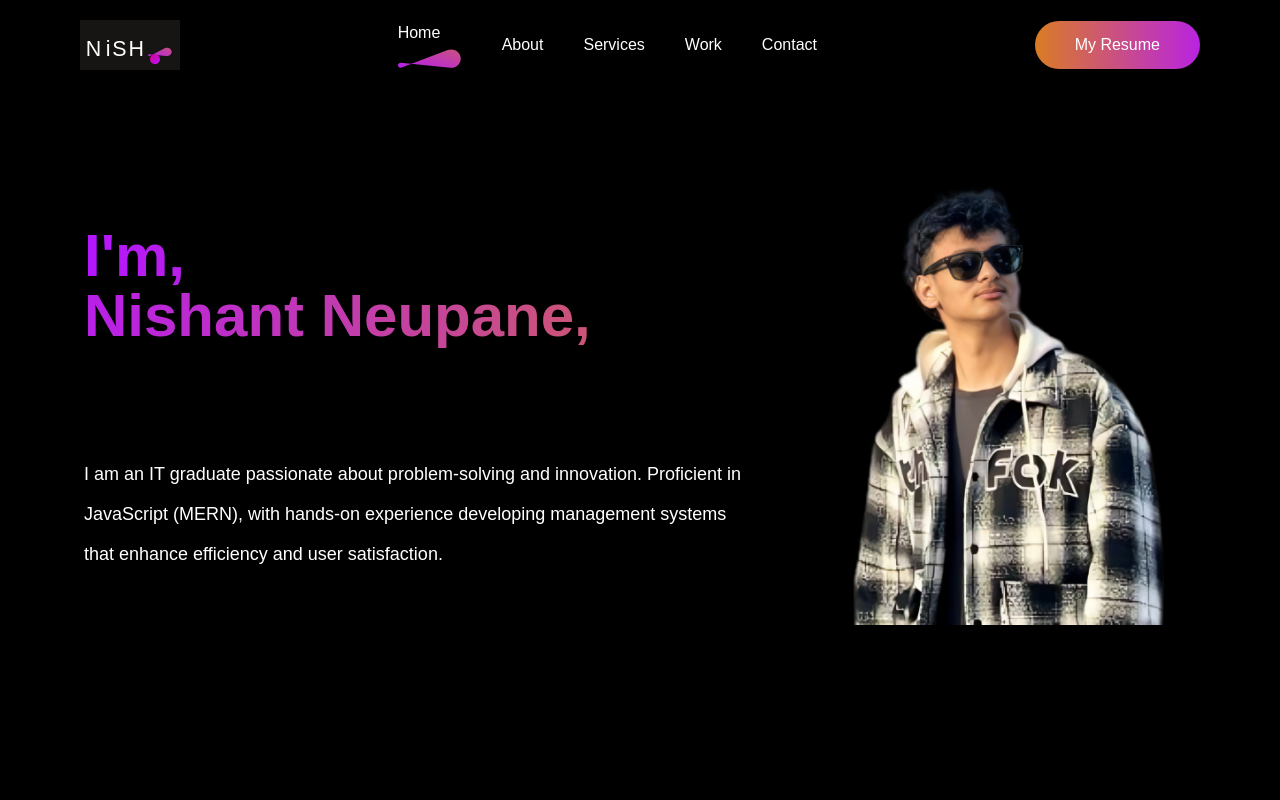
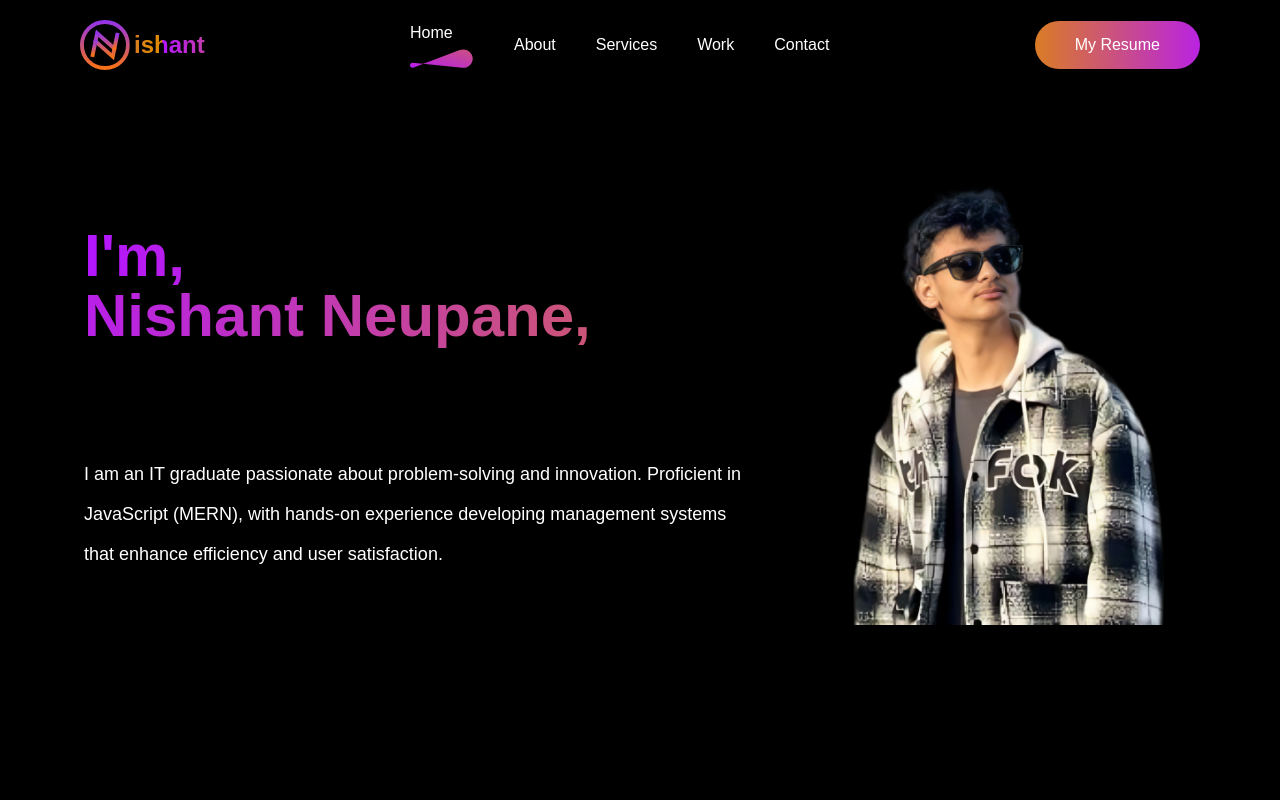
Before and after one commit to nishant-neupane/portfolio-next, a Next.js app: page / in a window 1280 px wide. Shown: the top 800 px of the page. Built offline with nearby package versions, Linux system fonts and the light colour scheme.

Commit message:
Logo and minor changes

```diff
--- a/src/app/component/Contact.jsx
+++ b/src/app/component/Contact.jsx
@@ -10,7 +10,7 @@ const Contact = () => {
     setResult("Sending....");
 
     const formData = new FormData(event.target);
-    formData.append("access_key", "74f6f26b-7b3f-4e34-84f9-50fe249ca52b");
+    formData.append("access_key", "74f6f26b-7b3f-4e34-84f9-50fe489ca52b");
 
     const response = await fetch("https://api.web3forms.com/submit", {
       method: "POST",
@@ -35,7 +35,7 @@ const Contact = () => {
   return (
     <div
       id="contact"
-      className="flex flex-col items-center justify-center gap-12 px-6 py-10 md:px-10 lg:px-40 bg-black text-white"
+      className="flex flex-col items-center justify-center gap-12 px-6 py-10 md:px-10 lg:px-40 bg-black text-white container"
     >
       <div className="relative z-[1] text-center">
         <h1 className="text-4xl md:text-5xl lg:text-6xl font-medium">
--- a/src/app/component/Footer.jsx
+++ b/src/app/component/Footer.jsx
@@ -1,11 +1,20 @@
+"use client";
+import Image from "next/image";
 import React from "react";
+const logo = "/logo1.svg";
 
 const Footer = () => {
+  const handleSubmit = () => {
+    console.log("clicked");
+  };
   return (
-    <div className="px-6 py-10 lg:px-40 flex flex-col gap-6 bg-black text-white">
-      <div className="flex flex-col lg:flex-row justify-between gap-10">
+    <div className="px-6 py-10 lg:px-40 flex flex-col gap-6 bg-black text-white container">
+      <div className="flex flex-col md:flex-row justify-between items-center gap-10">
         <div className="flex flex-col gap-5 max-w-md text-center lg:text-left">
-          <img src="/logo.svg" alt="Footer Logo" className="mx-auto lg:mx-0" />
+          <div className="flex justify-center md:justify-start items-center  gap-1">
+            <Image src={logo} alt="Logo" width={50} height={50} />
+            <p className="text-gradient text-2xl font-[700]">ishant</p>
+          </div>{" "}
           <p className="text-base md:text-lg text-[#d8d8d8]">
             I am an IT student passionate about problem-solving and innovation.
             Proficient in JavaScript (MERN), with hands-on experience developing
@@ -13,8 +22,8 @@ const Footer = () => {
           </p>
         </div>
 
-        <div className="flex flex-col lg:flex-row items-center gap-5 w-full lg:w-auto">
-          <div className="flex items-center gap-3 p-4 lg:p-5 w-full lg:w-auto rounded-full bg-[#32323b] hover:border-2 hover:border-white transition-all">
+        <div className="flex flex-col md:flex-row items-center gap-5 w-full lg:w-auto">
+          <div className="flex items-center gap-3 p-4 lg:p-5 w-2/3 lg:w-auto rounded-full bg-[#32323b] hover:border-2 hover:border-white transition-all">
             <img src="/user_icon.svg" alt="User Icon" className="w-5 h-5" />
             <input
               type="email"
@@ -23,7 +32,12 @@ const Footer = () => {
             />
           </div>
 
-          <button className="text-sm md:text-lg px-6 py-3 md:px-10 md:py-4 lg:px-14 lg:py-5 rounded-full bg-gradient-to-r from-[#df8908] to-[#b415ff] hover:scale-105 transition-transform duration-300">
+          <button
+            onClick={() => {
+              handleSubmit();
+            }}
+            className="text-sm md:text-lg px-6 py-3 md:px-10 md:py-4 lg:px-14 lg:py-5 rounded-full bg-gradient-to-r from-[#df8908] to-[#b415ff] hover:scale-105 transition-transform duration-300"
+          >
             Subscribe
           </button>
         </div>
--- a/src/app/component/Hero.jsx
+++ b/src/app/component/Hero.jsx
@@ -11,41 +11,8 @@ import "./Hero.css";
 gsap.registerPlugin(ScrollTrigger);
 
 export default function Hero() {
-  const handleDownload = () => {
-    try {
-      const fileUrl =
-        "https://drive.google.com/uc?export=download&id=1pO6-cPlQtxCoMAoA1_gGHlBu3V4umXjt";
-      const link = document.createElement("a");
-      link.href = fileUrl;
-      link.download = "resume.pdf";
-      document.body.appendChild(link);
-      link.click();
-      document.body.removeChild(link);
-    } catch (error) {
-      console.error("Failed to download resume:", error);
-    }
-  };
 
-  const services = [
-    {
-      id: "01",
-      title: "Web design",
-      description:
-        "I specialize in creating visually captivating and functional websites that make a strong first impression. With a focus on cohesive visual language, I craft designs that align with your brand and engage your audience.",
-    },
-    {
-      id: "02",
-      title: "Webflow development",
-      description:
-        "As a Webflow Partner, I am proficient in leveraging this powerful tool to build engaging, high-performance websites that are tailored to your specific needs—ensuring that each site is not just visually appealing but also robust, scalable, and easy to manage.",
-    },
-    {
-      id: "03",
-      title: "Animation & interaction",
-      description:
-        "Animations and interactions are crucial for creating dynamic and engaging digital experiences. I utilize the latest tools to design and implement rich interactive elements, from subtle movements to complex animations.",
-    },
-  ];
+
 
   const refs = {
     container: useRef(null),
@@ -148,7 +115,7 @@ export default function Hero() {
   }, []);
 
   return (
-    <div ref={refs.container} className="relative bg-black">
+    <div ref={refs.container} className="relative bg-black container">
       <div className="flex justify-center items-center min-h-screen ">
         <div
           id="home"
@@ -156,7 +123,9 @@ export default function Hero() {
         >
           <div className="flex flex-col gap-8 flex-1">
             <h1 className=" text-4xl space-y-4 md:text-6xl font-semibold ">
-              <span className="text-gradient">I&apos;m, <br /> Nishant Neupane,</span>{" "}
+              <span className="text-gradient">
+                I&apos;m, <br /> Nishant Neupane,
+              </span>{" "}
               <span className="anim-typewriter line-1 ">
                 MERN Stack Developer
               </span>
@@ -264,7 +233,6 @@ export default function Hero() {
                   </div>
                 </div>
                 </div> */}
-
               </div>
 
               {/* Achievements */}
--- a/src/app/component/Navbar.jsx
+++ b/src/app/component/Navbar.jsx
@@ -4,7 +4,7 @@ import Image from "next/image";
 import AnchorLink from "react-anchor-link-smooth-scroll";
 
 // Image imports
-const logo = "/logo.svg";
+const logo = "/logo1.svg";
 const underline = "/nav_underline.svg";
 const menuOpen = "/menu_open.svg";
 const menuClose = "/menu_close.svg";
@@ -13,6 +13,7 @@ const Navbar = () => {
   const [menu, setMenu] = useState("home");
   const [isMobileMenuOpen, setIsMobileMenuOpen] = useState(false);
   const menuRef = useRef(null);
+
   const handleDownload = () => {
     try {
       const fileUrl =
@@ -36,7 +37,6 @@ const Navbar = () => {
     setIsMobileMenuOpen(false);
   };
 
-  // Close the menu when clicking or scrolling outside
   useEffect(() => {
     const handleClickOutside = (event) => {
       if (menuRef.current && !menuRef.current.contains(event.target)) {
@@ -63,7 +63,10 @@ const Navbar = () => {
     <nav className="fixed top-0 left-0 w-full z-50 bg-black bg-opacity-50 backdrop-blur-md shadow-lg">
       <div className="flex items-center justify-between my-5 mx-6 lg:mx-20 text-base">
         {/* Logo */}
-        <Image src={logo} alt="Logo" width={100} height={100} />
+        <div className="flex justify-center items-center gap-1">
+          <Image src={logo} alt="Logo" width={50} height={50} />
+          <p className="text-gradient text-2xl font-[700]">ishant</p>
+        </div>
 
         {/* Mobile Menu Icon */}
         <Image
@@ -77,64 +80,41 @@ const Navbar = () => {
 
         {/* Desktop Navigation */}
         <ul className="md:flex items-center gap-10 hidden md:visible text-white">
-          {["home", "about", "services", "work", "contact"].map((item) => (
-            <li key={item} className="flex flex-col gap-1 cursor-pointer">
-              <AnchorLink className="text-white no-underline" href={`#${item}`}>
-                <p onClick={() => setMenu(item)}>
-                  {item.charAt(0).toUpperCase() + item.slice(1)}
-                </p>
-              </AnchorLink>
-              {menu === item && (
-                <Image src={underline} alt="Underline" width={64} height={64} />
-              )}
-            </li>
-          ))}
-        </ul>
-
-        {/* Mobile Navigation Menu */}
-        <ul
-          ref={menuRef}
-          className={`fixed top-0 right-0 h-full w-[350px] bg-black bg-opacity-90 backdrop-blur-md transition-transform duration-500 ease-in-out transform ${
-            isMobileMenuOpen ? "translate-x-0" : "translate-x-full"
-          }`}
-        >
-          <Image
-            src={menuClose}
-            onClick={closeMenu}
-            alt="Close Menu"
-            width={24}
-            height={24}
-            className="relative top-[30px] left-[290px] cursor-pointer"
-          />
-
-          {["home", "about", "services", "work", "contact"].map((item) => (
-            <li
-              key={item}
-              className="flex flex-col gap-1 cursor-pointer mt-10 ml-10"
-            >
-              <AnchorLink className="text-white no-underline" href={`#${item}`}>
-                <p
-                  onClick={() => {
-                    setMenu(item);
-                    closeMenu();
-                  }}
-                >
-                  {item.charAt(0).toUpperCase() + item.slice(1)}
-                </p>
-              </AnchorLink>
-              {menu === item && (
-                <Image src={underline} alt="Underline" width={64} height={64} />
-              )}
-            </li>
-          ))}
+          <li className="flex flex-col gap-1 cursor-pointer">
+            <AnchorLink className="text-white no-underline" offset={1800} href="#home">
+              <p onClick={() => setMenu("home")}>Home</p>
+            </AnchorLink>
+            {menu === "home" && <Image src={underline} alt="Underline" width={64} height={64} />}
+          </li>
+          <li className="flex flex-col gap-1 cursor-pointer">
+            <AnchorLink className="text-white no-underline" offset={120} href="#about">
+              <p onClick={() => setMenu("about")}>About</p>
+            </AnchorLink>
+            {menu === "about" && <Image src={underline} alt="Underline" width={64} height={64} />}
+          </li>
+          <li className="flex flex-col gap-1 cursor-pointer">
+            <AnchorLink className="text-white no-underline" href="#services">
+              <p onClick={() => setMenu("services")}>Services</p>
+            </AnchorLink>
+            {menu === "services" && <Image src={underline} alt="Underline" width={64} height={64} />}
+          </li>
+          <li className="flex flex-col gap-1 cursor-pointer">
+            <AnchorLink className="text-white no-underline" offset={110} href="#work">
+              <p onClick={() => setMenu("work")}>Work</p>
+            </AnchorLink>
+            {menu === "work" && <Image src={underline} alt="Underline" width={64} height={64} />}
+          </li>
+          <li className="flex flex-col gap-1 cursor-pointer">
+            <AnchorLink className="text-white no-underline" offset={110} href="#contact">
+              <p onClick={() => setMenu("contact")}>Contact</p>
+            </AnchorLink>
+            {menu === "contact" && <Image src={underline} alt="Underline" width={64} height={64} />}
+          </li>
         </ul>
 
         {/* Contact Button (Desktop) */}
         <div className="px-10 py-3 rounded-full bg-gradient-to-r from-[#da7c25] to-[#b923e1] text-white text-base cursor-pointer transition-transform duration-500 hover:scale-105 hidden md:block">
-          <div
-            className="text-white no-underline"
-            onClick={handleDownload}
-          >
+          <div className="text-white no-underline" onClick={handleDownload}>
             My Resume
           </div>
         </div>
--- a/src/app/component/Service.jsx
+++ b/src/app/component/Service.jsx
@@ -23,7 +23,7 @@ const Services = () => {
   return (
     <div
       id="services"
-      className="flex flex-col items-center justify-center gap-[60px] bg-black z-[2] py-[80px] px-[20px] text-white"
+      className="flex flex-col items-center justify-center gap-[60px] bg-black z-[2] py-[80px] px-[20px] text-white container"
     >
       <div className="relative z-[1] text-center">
         <h1 className="text-[40px] md:text-[69px] font-medium ">My Services</h1>
--- a/src/app/component/Work.jsx
+++ b/src/app/component/Work.jsx
@@ -38,7 +38,7 @@ const Work = () => {
   return (
     <div
       id="work"
-      className="flex flex-col gap-8 items-center justify-center px-4 sm:px-[150px]  bg-black text-white"
+      className="flex flex-col gap-8 items-center justify-center px-4 sm:px-[150px]  bg-black text-white container"
     >
       <div className="relative z-[1] text-center">
         <h1 className="text-4xl md:text-6xl font-medium px-8">
--- a/src/app/page.js
+++ b/src/app/page.js
@@ -8,7 +8,7 @@ import Footer from "./component/Footer";
 
 const page = () => {
   return (
-    <main>
+    <main >
       <Navbar />
       <Hero />
       <Services />
```
Also changed, not shown: tailwind.config.js (+6 -2 lines), public/logo1.svg (added).
